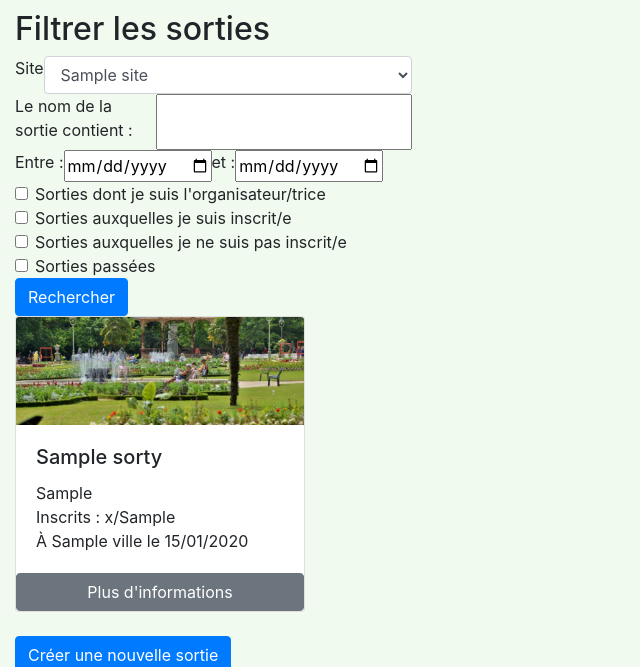
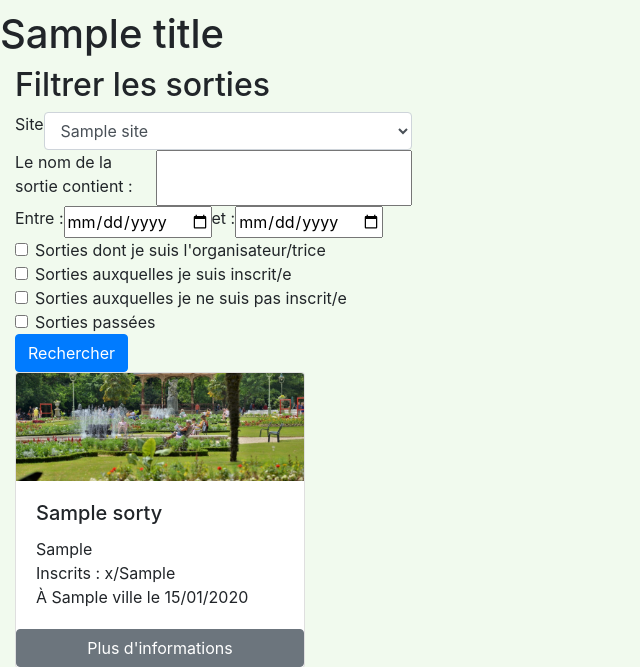
Before and after one commit to Stellarya/sortirEni, a Symfony app: template templates/sortie/liste.html.twig in a window 1280 px wide. Shown: the part 73-740 px from the top of the page, without its empty margins (0-640 px from the left). Run offline with Twig, Linux system fonts and the light colour scheme; the template is opened without the code that fills it: most values are stand-ins (such as "Sample title", 1, 10 or a date in 2020); some libraries are stand-ins or nearby versions.

Commit message:
title dans les templates + controlelr

```diff
--- a/templates/accueil/index.html.twig
+++ b/templates/accueil/index.html.twig
@@ -2,6 +2,6 @@
 
 {% block body %}
     <div class="container-fluid">
-        <h1>Accueil</h1>
+        <h1>{{ title }}</h1>
     </div>
 {% endblock %}
--- a/templates/admin/register.html.twig
+++ b/templates/admin/register.html.twig
@@ -3,6 +3,8 @@
 {% block title %}Inscription d'un utilisateur{% endblock %}
 
 {% block body %}
+
+    <h1>{{ title }}</h1>
 
 
 {% form_theme form 'bootstrap_4_horizontal_layout.html.twig' %}
--- a/templates/base.html.twig
+++ b/templates/base.html.twig
@@ -2,7 +2,7 @@
 <html>
     <head>
         <meta charset="UTF-8">
-        <title>{% block title %}Welcome!{% endblock %}</title>
+        <title>{{ title }}</title>
         {# Run `composer require symfony/webpack-encore-bundle`
            and uncomment the following Encore helpers to start using Symfony UX #}
         {% block stylesheets %}
--- a/templates/navbar.html.twig
+++ b/templates/navbar.html.twig
@@ -33,7 +33,7 @@
                     <span class="nav-link"><i class="fas fa-user"></i> {{ app.user.username }}</span>
                 </li>
                 <li class="nav-item mr-3">
-                    <span class="nav-link">Mon Profil</span>
+                    <a class="nav-link"  href="#">Mon Profil</a>
                 </li>
                 <li class="nav-item  mr-3">
                     <a class="nav-link" href="{{ path('app_logout') }}"><i class="fas fa-user-times mr-2"></i>Déconnexion</a>
--- a/templates/security/login.html.twig
+++ b/templates/security/login.html.twig
@@ -1,8 +1,7 @@
 {% extends 'base.html.twig' %}
 
-{% block title %}Log in!{% endblock %}
-
 {% block body %}
+    <h1>{{ title }}</h1>
     <div class="container">
         <form method="post" class="mt-5 ml-auto mr-auto w-50">
             {% if error %}
--- a/templates/sortie/formulaire.html.twig
+++ b/templates/sortie/formulaire.html.twig
@@ -1,6 +1,6 @@
 {% extends('base.html.twig') %}
 {% block body %}
-    <h2>Créer une sortie</h2>
+    <h2>{{ title }}</h2>
     <div>
         {{ form_start(sortieForm) }}
         {{ form_widget(sortieForm) }}
@@ -10,5 +10,3 @@
     </div>
 
 {% endblock %}
-
-{% block title %} Créer sortie {% endblock %}
--- a/templates/sortie/liste.html.twig
+++ b/templates/sortie/liste.html.twig
@@ -1,7 +1,7 @@
 {% extends('base.html.twig') %}
-{% block title %} Liste des sorties {% endblock %}
 
 {% block body %}
+    <h1>{{ title }}</h1>
     <div class="container-fluid">
         <h2>Filtrer les sorties</h2>
 
```
Also changed, not shown: src/Controller/AdminController.php (+14 -4 lines), src/Controller/SecurityController.php (+7 -1 lines), src/Controller/SortieController.php (+17 -12 lines).
